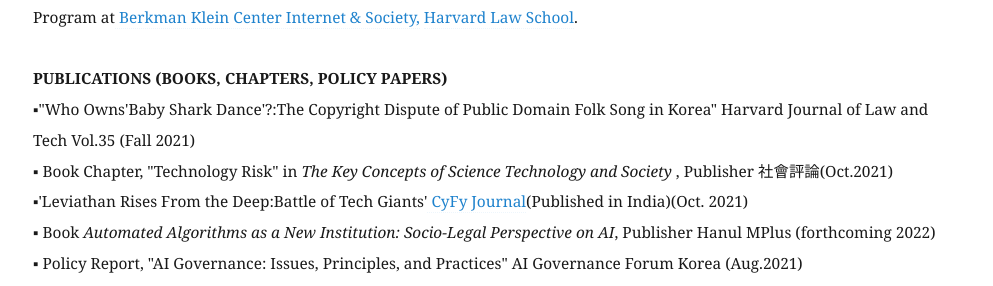
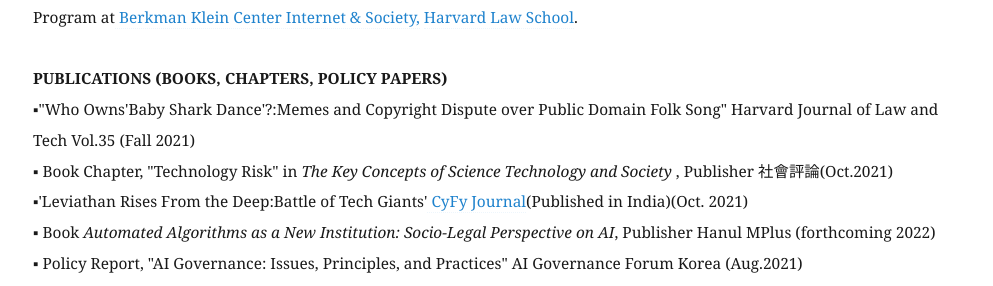
Before and after one commit to eunchangchoi/eunchangchoi.github.io, a Jekyll site: the page built from index.md, in a window 1280 px wide and 900 px high, scrolled down 1712 px. Shown: the part 161-447 px from the top of the window, without its empty margins (67-1060 px from the left). Built offline with Jekyll 4.4.1, drawn with Linux system fonts in a browser that asks for light colours.

Commit message:
Update index.md

```diff
--- a/index.md
+++ b/index.md
@@ -33,7 +33,7 @@
 <br>
 <br>
  <strong> PUBLICATIONS (BOOKS, CHAPTERS, POLICY PAPERS) </strong> <br>
-▪"Who Owns'Baby Shark Dance'?:The Copyright Dispute of Public Domain Folk Song in Korea" Harvard Journal of Law and Tech Vol.35 (Fall 2021) <br>
+▪"Who Owns'Baby Shark Dance'?:Memes and Copyright Dispute over Public Domain Folk Song" Harvard Journal of Law and Tech Vol.35 (Fall 2021) <br>
 ▪ Book Chapter, "Technology Risk" in <i> The Key Concepts of Science Technology and Society </i>, Publisher 社會評論(Oct.2021) <br>
 ▪'Leviathan Rises From the Deep:Battle of Tech Giants'<a href="https://www.orfonline.org/events/"> CyFy Journal</a>(Published in India)(Oct. 2021) <br>
 ▪ Book <i> Automated Algorithms as a New Institution: Socio-Legal Perspective on AI</i>, Publisher Hanul MPlus (forthcoming 2022) <br>
```
